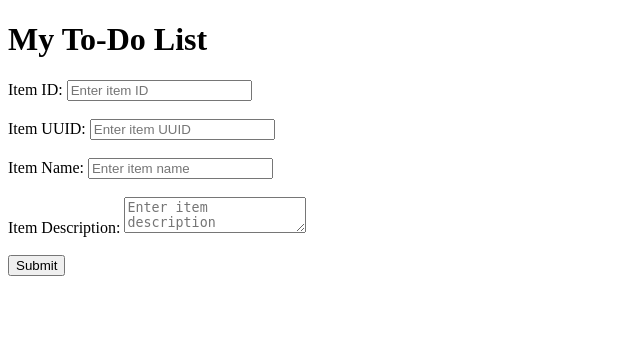
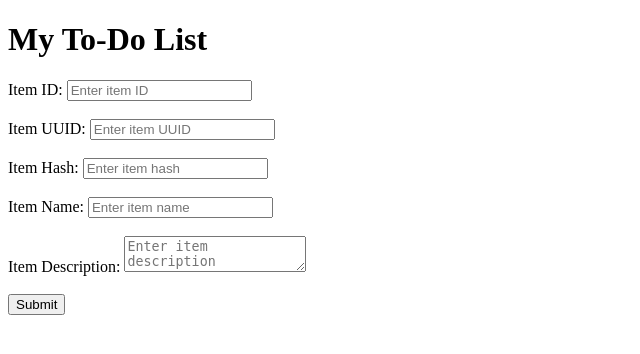
Before and after one commit to shaik-haleema/flask-git-workflow, a Flask app: page /todo in a window 1280 px wide. Shown: the top 354 px of the page, without its empty margins (0-640 px from the left). Run offline with Flask 3, Linux system fonts and the light colour scheme.

Commit message:
Add Item Hash field to To-Do form

```diff
--- a/templates/todo.html
+++ b/templates/todo.html
@@ -20,7 +20,10 @@
 
         <br><br>
 
+        <label>Item Hash:</label>
+        <input type="text" name="itemHash" placeholder="Enter item hash" required>
 
+        <br><br>
 
         <label>Item Name:</label>
         <input type="text" name="itemName" placeholder="Enter item name" required>
```
